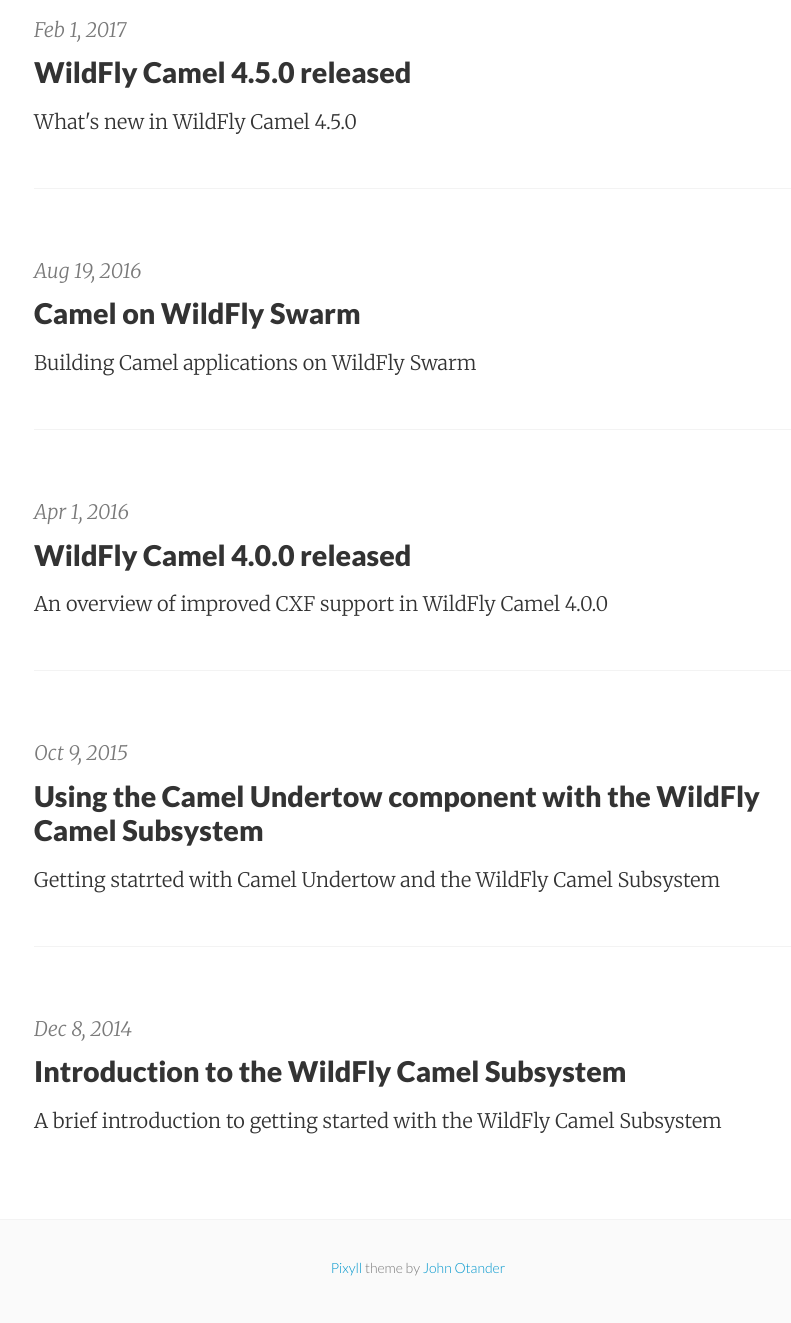
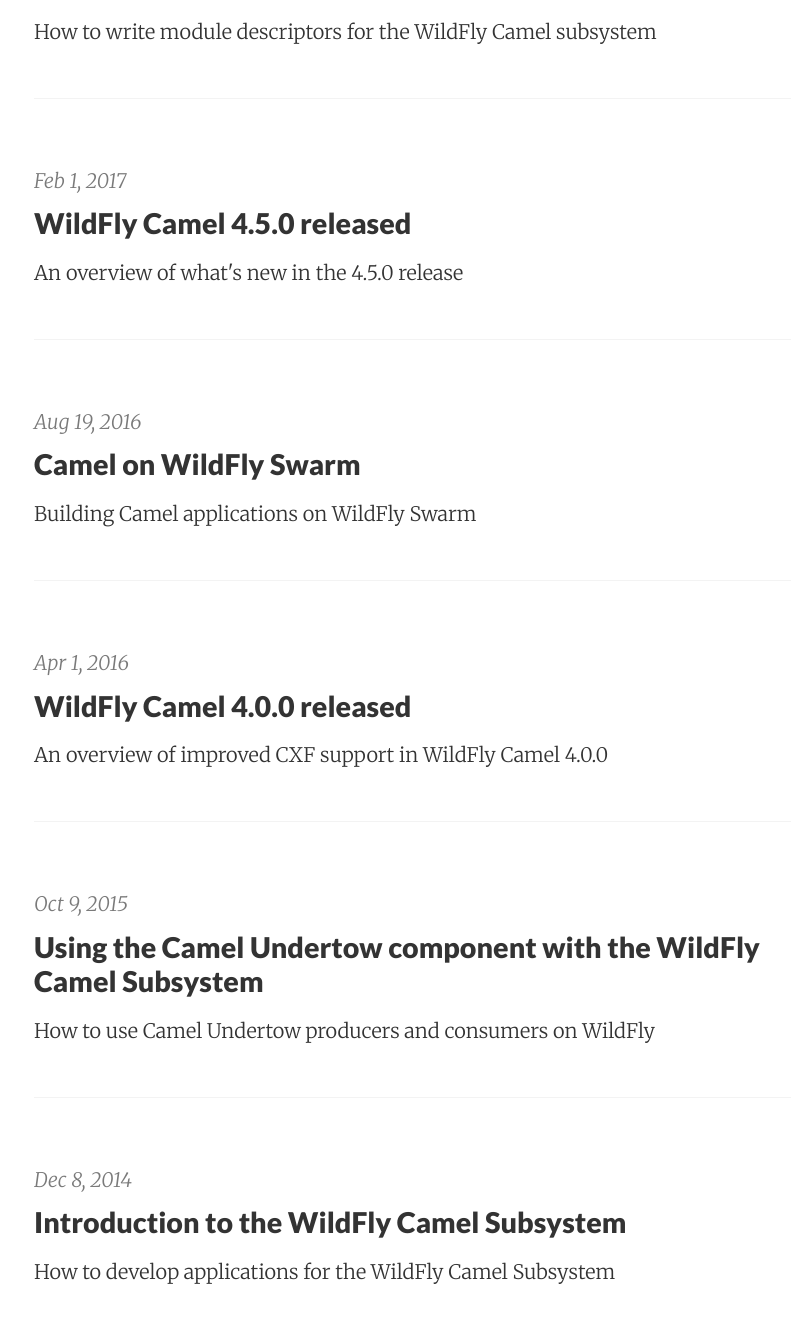
Before and after one commit to jamesnetherton/jamesnetherton.github.io, a Jekyll site: the page built from _my_tags/camel.md, in a window 1280 px wide and 1400 px high, scrolled down 1129 px. Shown: the top 1323 px of the window, without its empty margins (222-1013 px from the left). Built offline with Jekyll 4.4.1, drawn with Linux system fonts in a browser that asks for light colours; nearby versions of some CDN libraries; some of the changed text lies outside the part shown.

Commit message:
Add summary definition

```diff
--- a/_posts/2014-12-08-introduction-to-the-wildfly-camel-subsystem.md
+++ b/_posts/2014-12-08-introduction-to-the-wildfly-camel-subsystem.md
@@ -1,7 +1,7 @@
 ---
 layout:     post
 title: "Introduction to the WildFly Camel Subsystem"
-summary: "A brief introduction to getting started with the WildFly Camel Subsystem"
+summary: "How to develop applications for the WildFly Camel Subsystem"
 tags: [WildFly, Camel]
 ---
 
--- a/_posts/2015-10-09-camel-undertow-comes-to-the-wildfly-camel-subsystem.md
+++ b/_posts/2015-10-09-camel-undertow-comes-to-the-wildfly-camel-subsystem.md
@@ -1,7 +1,7 @@
 ---
 layout:     post
 title: "Using the Camel Undertow component with the WildFly Camel Subsystem"
-summary: "Getting statrted with Camel Undertow and the WildFly Camel Subsystem"
+summary: "How to use Camel Undertow producers and consumers on WildFly"
 tags: [WildFly, Camel]
 ---
 
--- a/_posts/2017-02-01-wildfly-camel-4.5.0-released.md
+++ b/_posts/2017-02-01-wildfly-camel-4.5.0-released.md
@@ -1,7 +1,7 @@
 ---
 layout:     post
 title: "WildFly Camel 4.5.0 released"
-summary: "What's new in WildFly Camel 4.5.0"
+summary: "An overview of what's new in the 4.5.0 release"
 tags: [WildFly, Camel, OpenShift, Kubernetes, WildFly Swarm]
 ---
 
--- a/_posts/2017-09-25-adding-a-new-component-to-the-wildfly-camel-subsystem-part1.md
+++ b/_posts/2017-09-25-adding-a-new-component-to-the-wildfly-camel-subsystem-part1.md
@@ -1,6 +1,7 @@
 ---
 layout:     post
 title: "Adding a new Camel component to the WildFly Camel subsystem. Part 1"
+summary: "How to write module descriptors for the WildFly Camel subsystem"
 tags: [WildFly,Camel]
 ---
 
--- a/_posts/2017-09-25-adding-a-new-component-to-the-wildfly-camel-subsystem-part2.md
+++ b/_posts/2017-09-25-adding-a-new-component-to-the-wildfly-camel-subsystem-part2.md
@@ -1,6 +1,7 @@
 ---
 layout:     post
 title: "Adding a new Camel component to the WildFly Camel subsystem. Part 2"
+summary: "How to write integration tests for the WildFly Camel subsystem"
 tags: [WildFly,Camel]
 ---
 
```
Also changed, not shown: _posts/2017-11-27-wildfly-camel-and-fuse-on-eap-common-pitfalls.md (+2 -1 lines).
